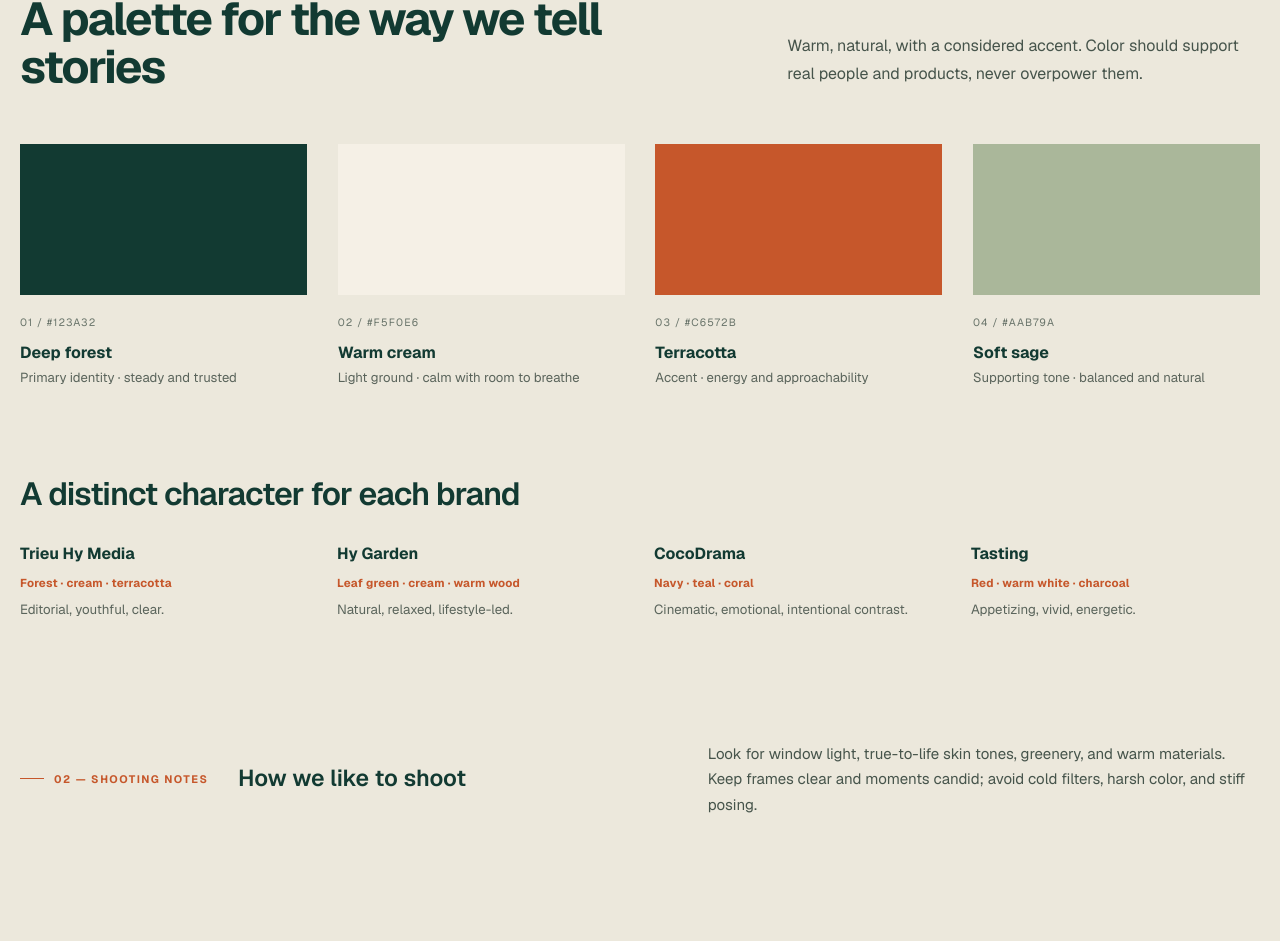
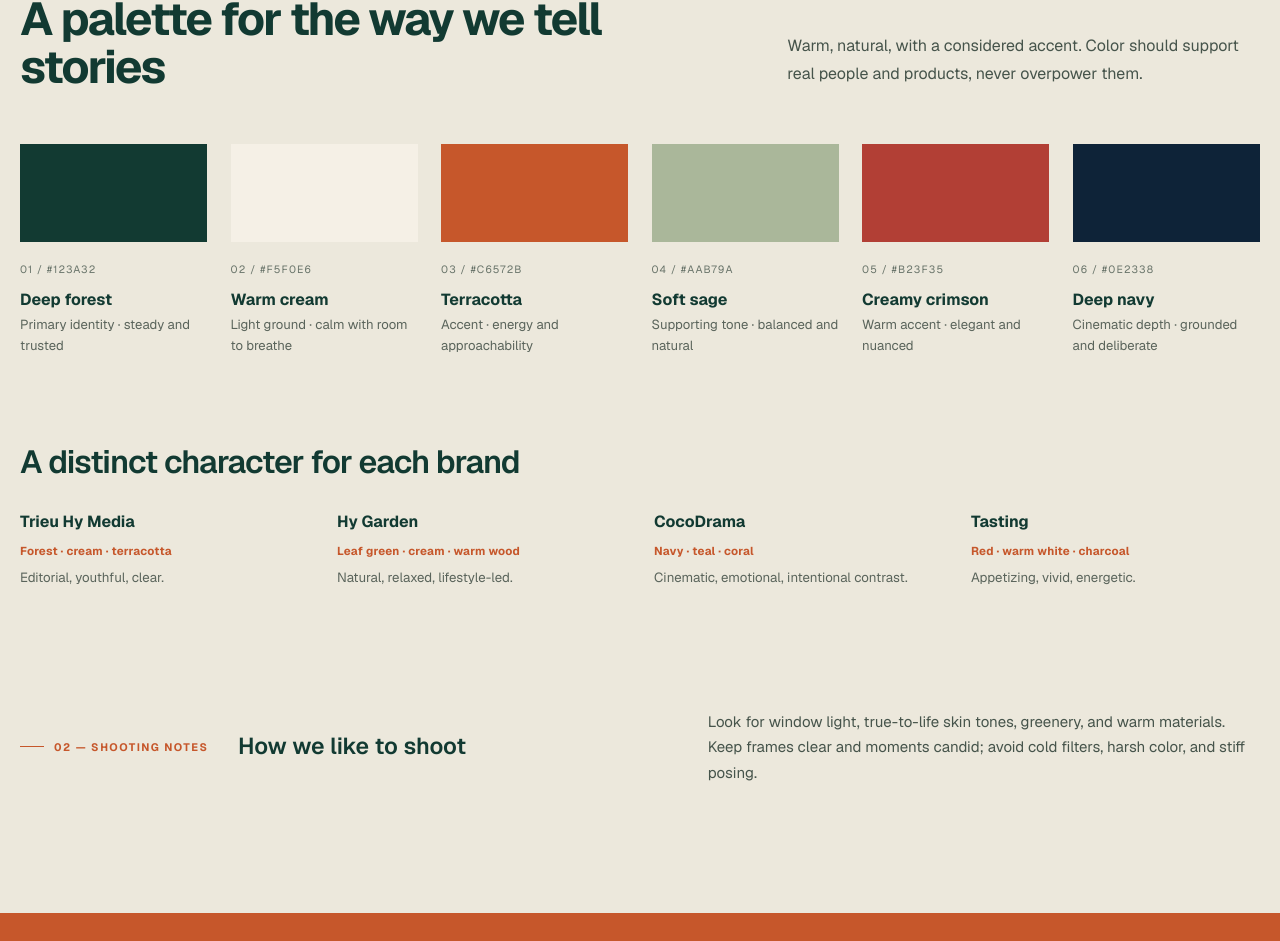
Before and after one commit to lmQuanGGGG/TrieuHyMedia, a Next.js app: page /en/careers in a window 1280 px wide. Shown: the part 2670-3611 px from the top of the page. Built offline with nearby package versions, Linux system fonts and the light colour scheme.

Commit message:
Add cream-red and deep navy swatches and refine Vietnamese typography on careers page

```diff
--- a/app/[locale]/careers/page.tsx
+++ b/app/[locale]/careers/page.tsx
@@ -43,6 +43,8 @@ const copy = {
       ["#F5F0E6", "Kem ấm", "Nền sáng · dịu mắt, nhiều khoảng thở"],
       ["#C6572B", "Cam đất", "Điểm nhấn · năng lượng và gần gũi"],
       ["#AAB79A", "Xanh sage", "Màu phụ · cân bằng, tự nhiên"],
+      ["#B23F35", "Đỏ ánh kem", "Điểm nhấn ấm · thanh lịch, giàu cảm xúc"],
+      ["#0E2338", "Xanh navy đậm", "Chiều sâu cinematic · vững chãi, đĩnh đạc"],
     ],
     brandHeading: "Mỗi thương hiệu, một chất riêng",
     brands: [["Triệu Hỷ Media", "Xanh rêu · kem · cam đất", "Editorial, trẻ trung, rõ ràng."], ["Hỷ Garden", "Xanh lá · kem · gỗ ấm", "Tự nhiên, thư giãn, có chất lifestyle."], ["CocoDrama", "Navy · teal · coral", "Cinematic, cảm xúc, tương phản có chủ đích."], ["Tasting", "Đỏ · trắng ấm · than", "Nổi bật, ngon mắt, giàu năng lượng."]],
@@ -91,6 +93,8 @@ const copy = {
       ["#F5F0E6", "Warm cream", "Light ground · calm with room to breathe"],
       ["#C6572B", "Terracotta", "Accent · energy and approachability"],
       ["#AAB79A", "Soft sage", "Supporting tone · balanced and natural"],
+      ["#B23F35", "Creamy crimson", "Warm accent · elegant and nuanced"],
+      ["#0E2338", "Deep navy", "Cinematic depth · grounded and deliberate"],
     ],
     brandHeading: "A distinct character for each brand",
     brands: [["Trieu Hy Media", "Forest · cream · terracotta", "Editorial, youthful, clear."], ["Hy Garden", "Leaf green · cream · warm wood", "Natural, relaxed, lifestyle-led."], ["CocoDrama", "Navy · teal · coral", "Cinematic, emotional, intentional contrast."], ["Tasting", "Red · warm white · charcoal", "Appetizing, vivid, energetic." ]],
@@ -115,7 +119,7 @@ const copy = {
     headers: ["标准", "等级 1", "等级 2", "等级 3", "等级 4"],
     rows: [["构图", "杂乱", "待提升", "稳定", "有鲜明风格"], ["色彩 / 光线", "偏色", "不稳定", "稳定", "符合品牌"], ["剪辑 / 前 3 秒", "不吸引", "节奏慢", "稳定", "开场有吸引力"], ["真实瞬间", "生硬", "较少", "稳定", "自然有情绪"], ["客户与出镜者沟通", "拘谨", "互动少", "礼貌", "让人放松"], ["现场主动性", "需要提醒", "被动", "稳定", "能主动处理"], ["进度与团队协作", "不稳定", "回复慢", "按时", "清晰可靠"]],
     teamTitle: "团队看重什么？", teamNote: "有责任心、善于观察并乐于协作。", qualities: [["01", "友善亲切", "与客户、出镜者和团队自然、礼貌地沟通。"], ["02", "观察敏锐", "及时发现细节，捕捉真实情绪。"], ["03", "现场主动", "观察现场、协助来宾，近距离拍摄前先征求同意。"], ["04", "尊重故事", "引导自然轻松，不强迫摆拍。"], ["05", "剪辑有节奏", "视频简洁、开头吸引，并保持品牌一致。"]],
-    paletteEyebrow: "视觉方向 · TRIEU HY MEDIA", paletteTitle: "用色彩讲述团队故事", paletteIntro: "温暖、自然，并有克制的重点色。色彩衬托真实的人与产品，不喧宾夺主。", palette: [["#123A32", "深森林绿", "主品牌色 · 稳重可信"], ["#F5F0E6", "暖米色", "明亮底色 · 舒适留白"], ["#C6572B", "陶土橙", "强调色 · 活力亲和"], ["#AAB79A", "柔和鼠尾草绿", "辅助色 · 平衡自然"]],
+    paletteEyebrow: "视觉方向 · TRIEU HY MEDIA", paletteTitle: "用色彩讲述团队故事", paletteIntro: "温暖、自然，并有克制的重点色。色彩衬托真实的人与产品，不喧宾夺主。", palette: [["#123A32", "深森林绿", "主品牌色 · 稳重可信"], ["#F5F0E6", "暖米色", "明亮底色 · 舒适留白"], ["#C6572B", "陶土橙", "强调色 · 活力亲和"], ["#AAB79A", "柔和鼠尾草绿", "辅助色 · 平衡自然"], ["#B23F35", "奶油暖红", "暖调点缀 · 典雅细腻富情感"], ["#0E2338", "深海军蓝", "电影感深邃 · 沉稳内敛有力量"]],
     brandHeading: "每个品牌都有自己的气质", brands: [["Triệu Hỷ Media", "森林绿 · 米色 · 陶土橙", "清晰、年轻的编辑感。"], ["Hỷ Garden", "叶绿 · 米色 · 暖木色", "自然放松的生活方式。"], ["CocoDrama", "海军蓝 · 蓝绿 · 珊瑚色", "电影感、情绪感与克制对比。"], ["Tasting", "红色 · 暖白 · 炭灰", "醒目、有食欲、充满活力。"]],
     photoTitle: "怎样拍出合适的感觉？", photoCopy: "优先选择窗边自然光、真实肤色、绿植与木质纹理。画面保持简洁，记录自然瞬间；避免冷色滤镜、强烈色彩和僵硬摆拍。", goalLabel: "共同目标", goal: "画面好看、客户自在、视频有吸引力，品牌表达保持一致。", applyLabel: "想与团队合作？", apply: "请发送简单自我介绍、感兴趣的合作岗位和作品链接。", cta: "发送合作申请",
   },
@@ -132,7 +136,7 @@ const copy = {
     headers: ["기준", "레벨 1", "레벨 2", "레벨 3", "레벨 4"],
     rows: [["구도", "복잡함", "개선 필요", "안정적", "뚜렷한 감각"], ["색감 / 빛", "색 부정확", "불안정", "안정적", "브랜드에 적합"], ["편집 / 첫 3초", "흥미 없음", "느림", "안정적", "좋은 훅"], ["자연스러운 순간", "경직됨", "적음", "안정적", "자연스러운 감정"], ["고객 및 출연자 소통", "어색함", "소통 적음", "예의 바름", "편안하게 함"], ["현장 주도성", "자주 안내 필요", "수동적", "안정적", "스스로 해결"], ["마감 / 팀워크", "불안정", "답변 느림", "기한 준수", "명확하고 신뢰감"]],
     teamTitle: "팀이 중요하게 보는 것", teamNote: "책임감 있고 세심하며 협업하기 편한 사람.", qualities: [["01", "밝고 친절하게", "고객, 출연자, 팀원과 자연스럽고 예의 있게 소통해요."], ["02", "빠르게 포착하기", "좋은 디테일을 발견하고 진짜 감정을 담아요."], ["03", "현장에서 먼저 돕기", "상황을 살피고 가까이 촬영하기 전에 먼저 물어봐요."], ["04", "이야기를 존중하기", "억지 포즈 대신 편안한 분위기를 만들어요."], ["05", "리듬감 있는 편집", "짧고 매력적인 시작, 일관된 브랜드 표현을 지켜요."]],
-    paletteEyebrow: "비주얼 방향 · TRIEU HY MEDIA", paletteTitle: "팀의 이야기를 담는 색", paletteIntro: "따뜻하고 자연스러우며 절제된 포인트가 있습니다. 색은 사람과 제품을 돋보이게 하고 압도하지 않아요.", palette: [["#123A32", "딥 포레스트", "주요 색상 · 안정과 신뢰"], ["#F5F0E6", "웜 크림", "밝은 배경 · 편안한 여백"], ["#C6572B", "테라코타", "포인트 · 에너지와 친근함"], ["#AAB79A", "세이지", "보조 색상 · 균형과 자연스러움"]],
+    paletteEyebrow: "비주얼 방향 · TRIEU HY MEDIA", paletteTitle: "팀의 이야기를 담는 색", paletteIntro: "따뜻하고 자연스러우며 절제된 포인트가 있습니다. 색은 사람과 제품을 돋보이게 하고 압도하지 않아요.", palette: [["#123A32", "딥 포레스트", "주요 색상 · 안정과 신뢰"], ["#F5F0E6", "웜 크림", "밝은 배경 · 편안한 여백"], ["#C6572B", "테라코타", "포인트 · 에너지와 친근함"], ["#AAB79A", "세이지", "보조 색상 · 균형과 자연스러움"], ["#B23F35", "크림 레드", "따뜻한 포인트 · 우아하고 감성적인 표현"], ["#0E2338", "딥 네이비", "시네마틱한 깊이 · 차분함과 절제"]],
     brandHeading: "브랜드마다 고유한 분위기", brands: [["Trieu Hy Media", "포레스트 · 크림 · 테라코타", "젊고 명확한 에디토리얼."], ["Hy Garden", "그린 · 크림 · 따뜻한 우드", "자연스럽고 편안한 라이프스타일."], ["CocoDrama", "네이비 · 틸 · 코랄", "시네마틱하고 감정적인 대비."], ["Tasting", "레드 · 웜 화이트 · 차콜", "선명하고 먹음직스러운 에너지."]],
     photoTitle: "이런 분위기로 촬영해요", photoCopy: "창가의 빛, 자연스러운 피부 톤, 식물과 나무 질감을 살려요. 구도는 간결하고 순간은 자연스럽게, 차가운 필터와 과한 색감, 굳은 포즈는 피합니다.", goalLabel: "함께 만드는 목표", goal: "아름다운 이미지, 편안한 고객, 매력적인 영상, 일관된 브랜드 표현.", applyLabel: "함께하고 싶으신가요?", apply: "간단한 소개와 관심 있는 역할, 작업물 링크를 보내주세요.", cta: "지원 정보 보내기",
   },
--- a/app/globals.css
+++ b/app/globals.css
@@ -4120,6 +4120,8 @@ details p {
   --career-cream: #f5f0e6;
   --career-orange: #c6572b;
   --career-sage: #aab79a;
+  --career-red: #b23f35;
+  --career-navy: #0e2338;
   color: var(--career-green);
   background: var(--career-cream);
 }
@@ -4157,6 +4159,11 @@ details p {
 }
 
 .careers-title span + span { color: var(--career-orange); }
+.locale--vi .careers-title {
+  font-family: -apple-system, BlinkMacSystemFont, "Segoe UI", Roboto, "Helvetica Neue", Arial, sans-serif;
+  letter-spacing: -.025em;
+  font-weight: 700;
+}
 .locale--zh .careers-title, .locale--ko .careers-title {
   letter-spacing: .02em;
   line-height: 1.08;
@@ -4218,7 +4225,10 @@ details p {
 .careers-visual-top .eyebrow::before { background: var(--career-orange); }
 .careers-visual-top .section-title { max-width: 720px; margin-top: 20px; color: var(--career-green); font-family: inherit; font-size: clamp(2rem, 3.6vw, 3.5rem); font-weight: 620; letter-spacing: -.04em; line-height: 1.05; }
 .careers-visual-top > p { margin: 0 0 5px; color: #46544b; line-height: 1.7; }
-.careers-palette { display: grid; grid-template-columns: repeat(4, minmax(0, 1fr)); gap: clamp(15px, 2.4vw, 32px); margin-top: 52px; }
+.careers-palette { display: grid; grid-template-columns: repeat(6, minmax(0, 1fr)); gap: clamp(14px, 1.8vw, 28px); margin-top: 52px; }
+@media (max-width: 1080px) {
+  .careers-palette { grid-template-columns: repeat(3, minmax(0, 1fr)); }
+}
 .careers-swatch-color { aspect-ratio: 1.9; margin-bottom: 14px; }
 .careers-swatch-index { color: #69746a; font-size: .66rem; letter-spacing: .11em; }
 .careers-swatch h3 { margin: 8px 0 3px; color: var(--career-green); font-size: 1rem; font-weight: 650; }
```
